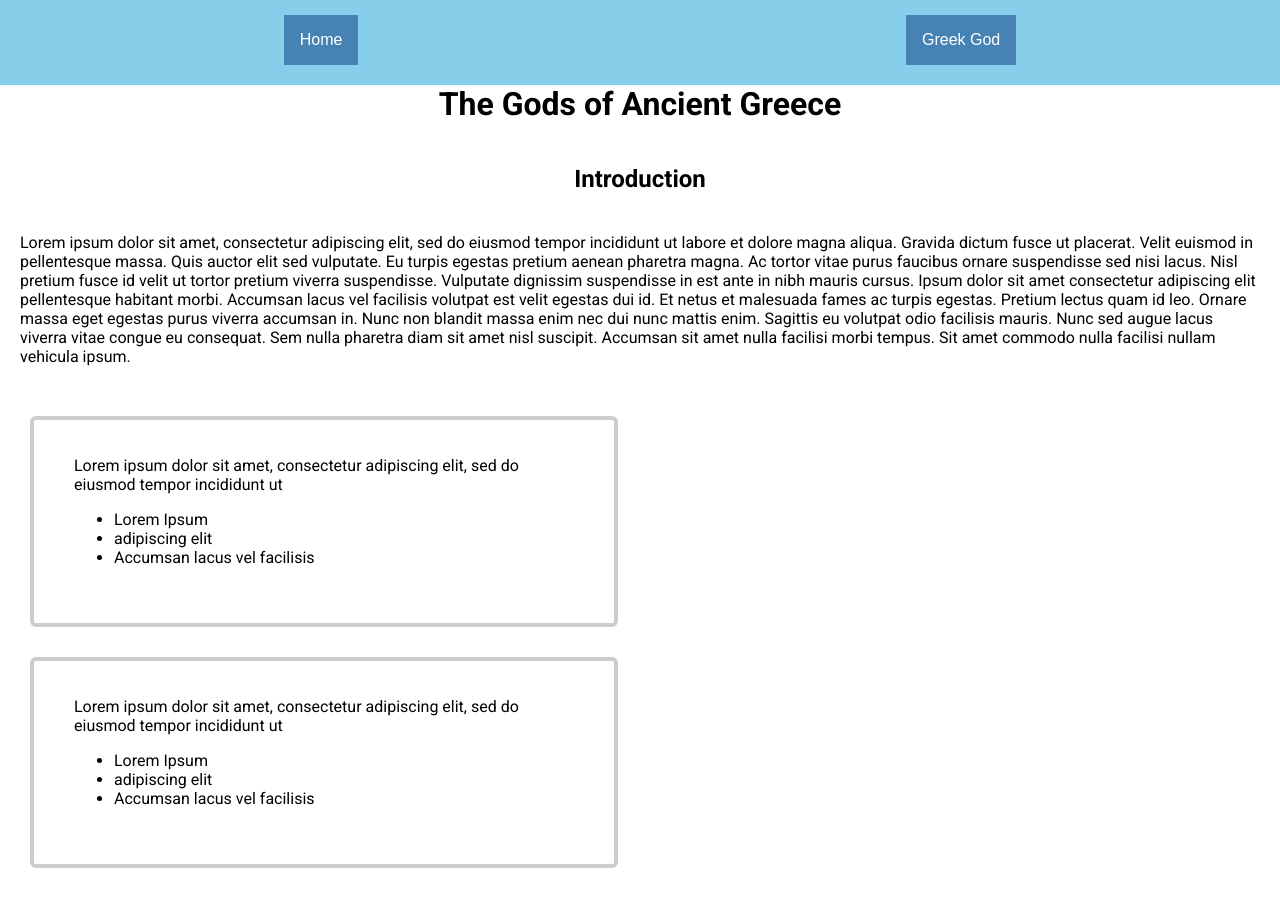
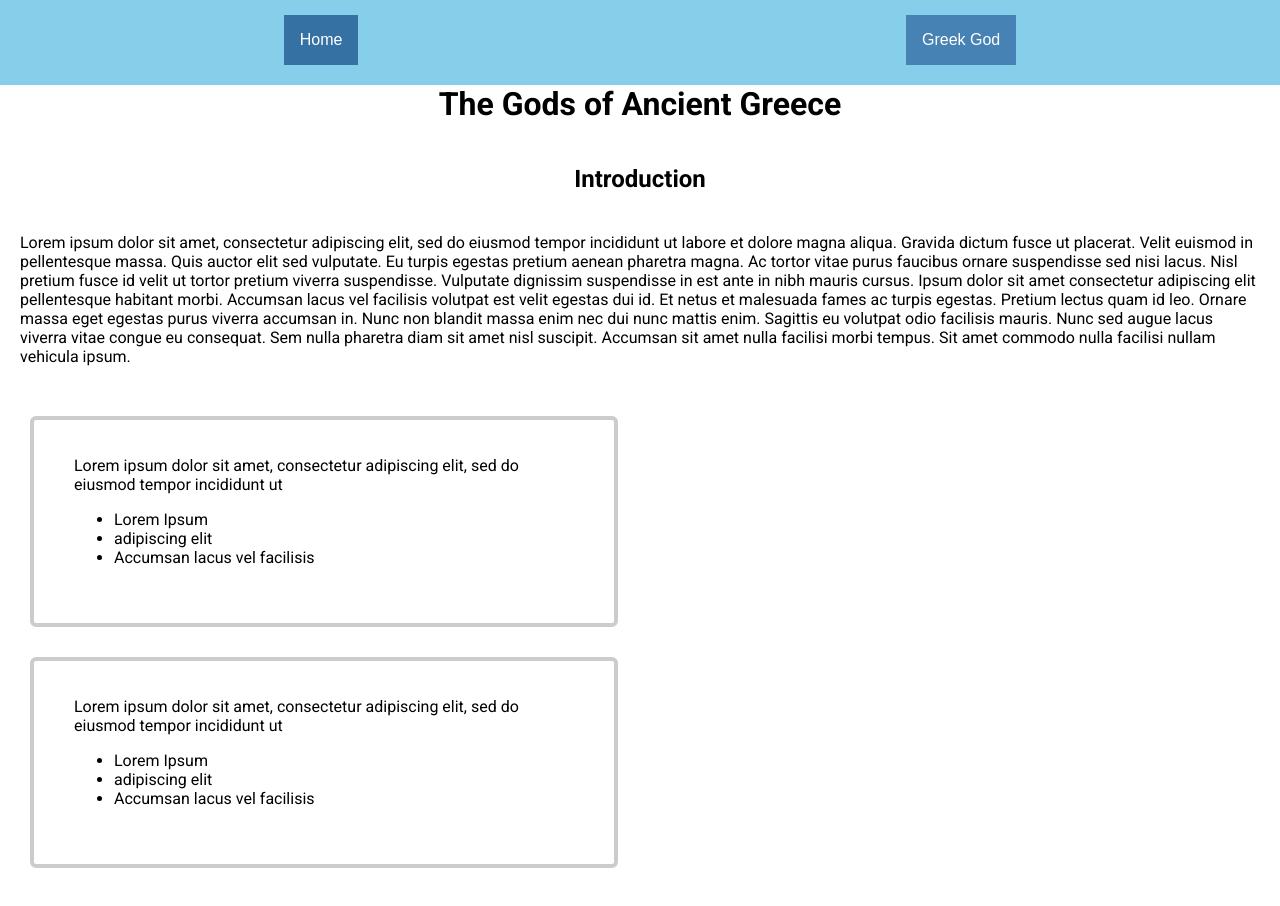
Before and after one commit to ProfessorPartridge/Olympian-Database, a plain HTML site: page index.html in a window 1280 px wide. In both pictures the pointer is over the button "Home". Shown: the top 906 px of the page. Drawn offline with Linux system fonts and the light colour scheme; a web font is replaced by a local one.

Commit message:
added in hover color for home button

```diff
--- a/styles.css
+++ b/styles.css
@@ -131,3 +131,7 @@ footer .copyright {
 .dropdown:hover .dropbtn {
   background-color: #3571A3;
 }
+
+.homebtn:hover{
+  background-color: #3571A3;
+}
```
